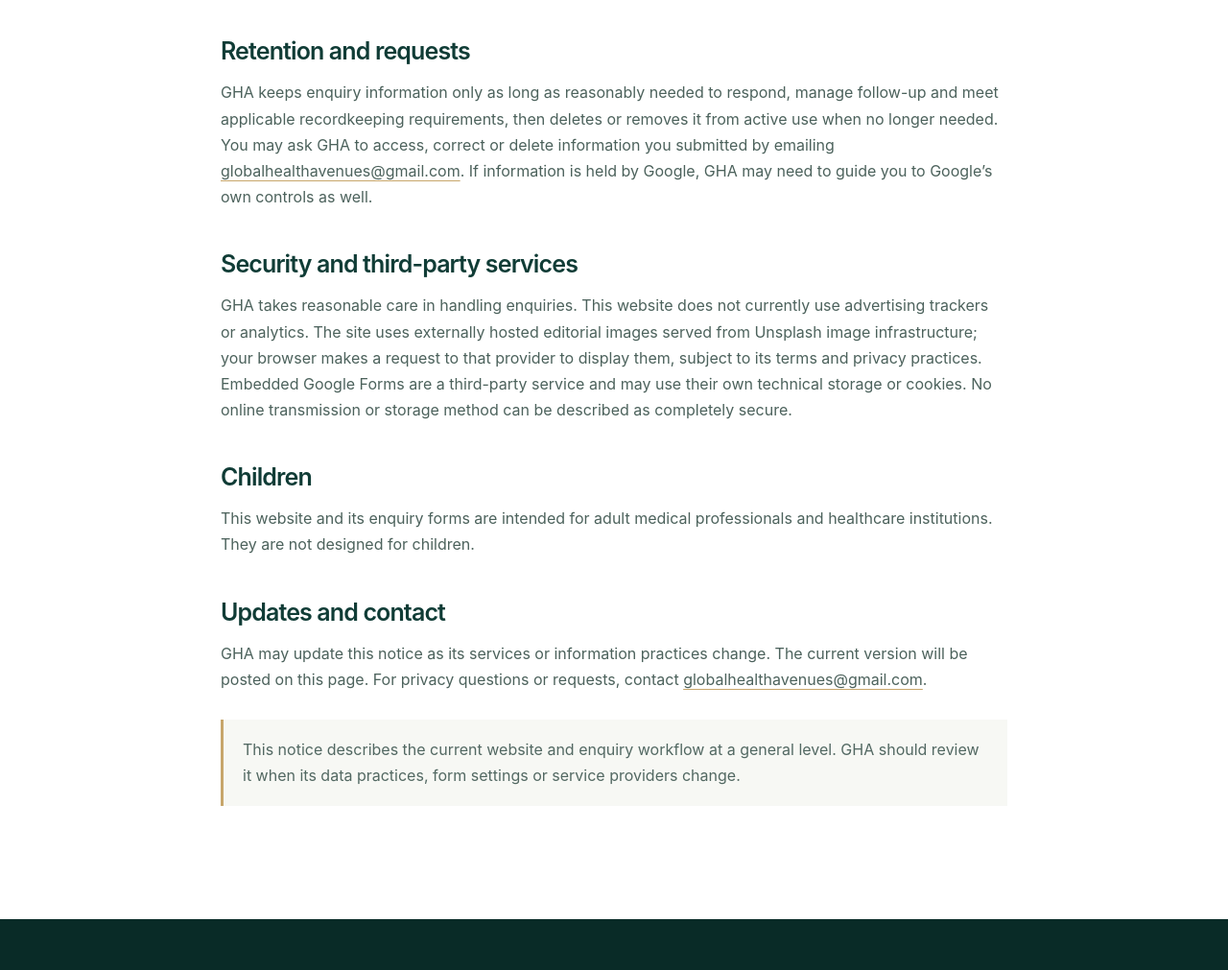
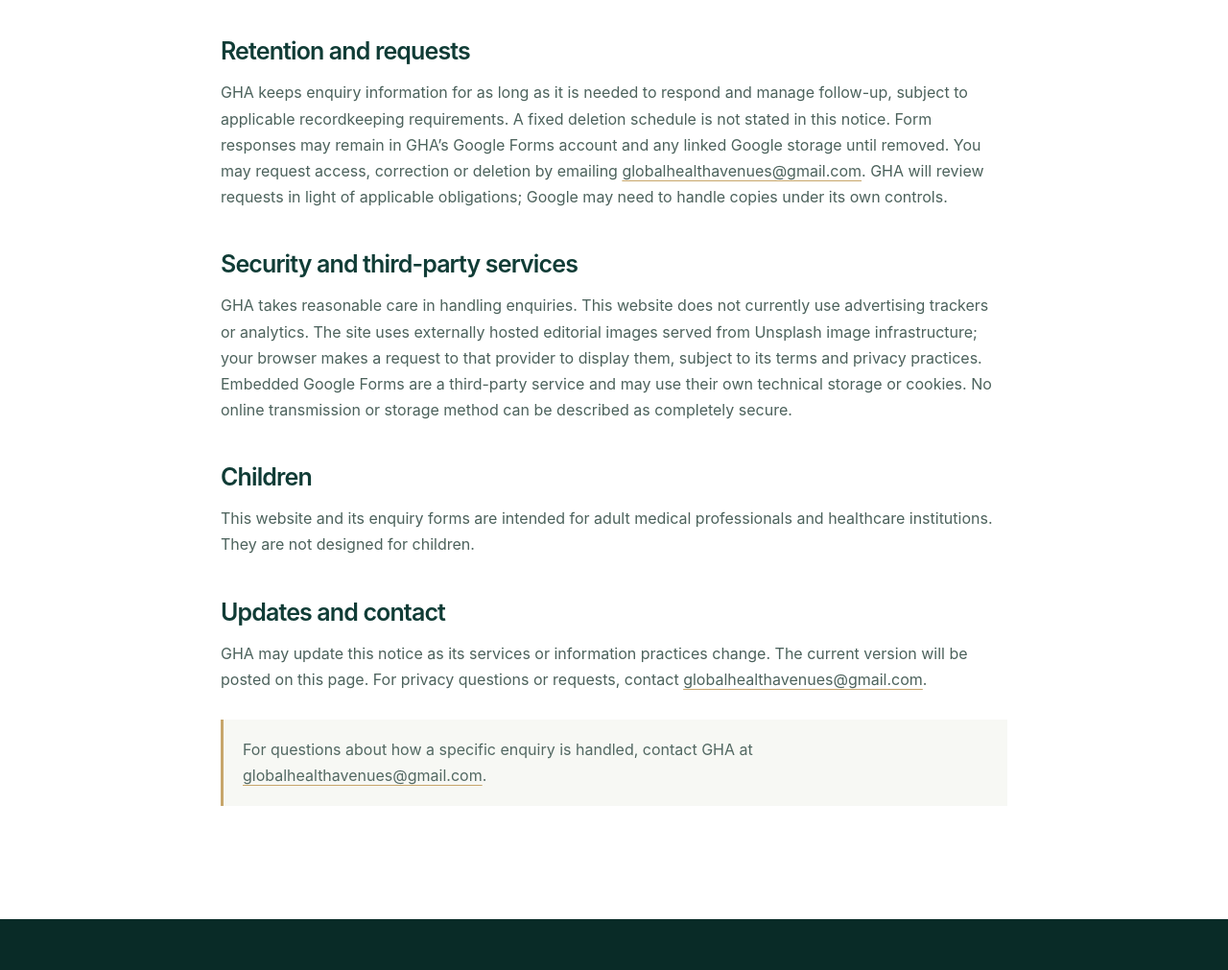
Before and after one commit to arunb13/global-health-avenues, a plain HTML site: page privacy.html in a window 1280 px wide. Shown: the part 1495-2506 px from the top of the page at 96% size. Drawn offline with Linux system fonts and the light colour scheme.

Commit message:
Clarify form data and retention details

```diff
--- a/privacy.html
+++ b/privacy.html
@@ -44,11 +44,11 @@
     <h2>How information is used</h2><p>GHA uses enquiry information to understand and respond to your request, assess whether a potential education opportunity may be relevant, and coordinate follow-up where appropriate. GHA will not represent that an opportunity or placement is available unless a host institution has confirmed it.</p>
     <h2>Google Forms</h2><p>The physician and institutional forms are hosted by Google Forms and embedded on this website. Information entered in a form is transmitted to Google and handled under Google’s terms and privacy practices as well as GHA’s use described here. The forms have explicit professional or official email fields; the current form settings display that a respondent’s signed-in Google account email is not part of the response. You may contact GHA by email instead. Google may process technical information required to operate its service.</p>
     <h2>Sharing and international enquiries</h2><p>GHA does not sell enquiry information. If an enquiry may fit a potential institution, GHA will discuss any proposed sharing with you before sending identifiable information to that institution. Because enquiries relate to international education, any approved coordination may involve organisations in another country. You can ask questions or withdraw an enquiry at any time.</p>
-    <h2>Retention and requests</h2><p>GHA keeps enquiry information only as long as reasonably needed to respond, manage follow-up and meet applicable recordkeeping requirements, then deletes or removes it from active use when no longer needed. You may ask GHA to access, correct or delete information you submitted by emailing <a class="text-link" href="mailto:globalhealthavenues@gmail.com">globalhealthavenues@gmail.com</a>. If information is held by Google, GHA may need to guide you to Google’s own controls as well.</p>
+    <h2>Retention and requests</h2><p>GHA keeps enquiry information for as long as it is needed to respond and manage follow-up, subject to applicable recordkeeping requirements. A fixed deletion schedule is not stated in this notice. Form responses may remain in GHA’s Google Forms account and any linked Google storage until removed. You may request access, correction or deletion by emailing <a class="text-link" href="mailto:globalhealthavenues@gmail.com">globalhealthavenues@gmail.com</a>. GHA will review requests in light of applicable obligations; Google may need to handle copies under its own controls.</p>
     <h2>Security and third-party services</h2><p>GHA takes reasonable care in handling enquiries. This website does not currently use advertising trackers or analytics. The site uses externally hosted editorial images served from Unsplash image infrastructure; your browser makes a request to that provider to display them, subject to its terms and privacy practices. Embedded Google Forms are a third-party service and may use their own technical storage or cookies. No online transmission or storage method can be described as completely secure.</p>
     <h2>Children</h2><p>This website and its enquiry forms are intended for adult medical professionals and healthcare institutions. They are not designed for children.</p>
     <h2>Updates and contact</h2><p>GHA may update this notice as its services or information practices change. The current version will be posted on this page. For privacy questions or requests, contact <a class="text-link" href="mailto:globalhealthavenues@gmail.com">globalhealthavenues@gmail.com</a>.</p>
-    <div class="legal-callout">This notice describes the current website and enquiry workflow at a general level. GHA should review it when its data practices, form settings or service providers change.</div>
+    <div class="legal-callout">For questions about how a specific enquiry is handled, contact GHA at <a class="text-link" href="mailto:globalhealthavenues@gmail.com">globalhealthavenues@gmail.com</a>.</div>
   </article>
 </main>
 <footer class="site-footer">
```
